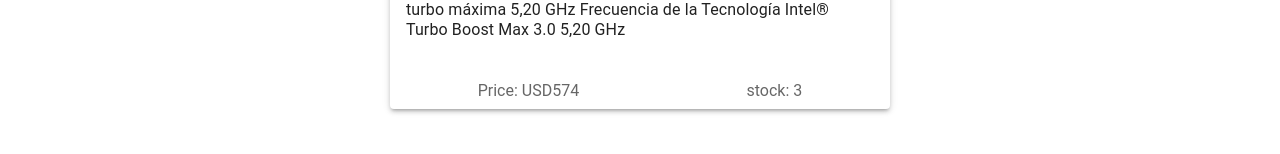
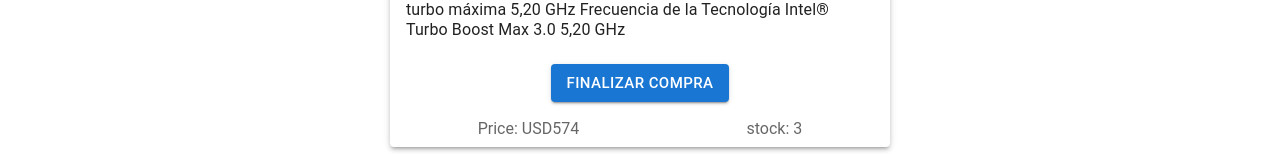
Before and after one commit to ThomasDocampo/TiendaPc, a React (Create React App) app: page /item/1 in a window 1280 px wide. Both pictures are taken after a click on the button "ADD TO CART". Shown: the part 331-485 px from the top of the page. Built offline with nearby package versions, Linux system fonts and the light colour scheme.

Commit message:
cartModeling

```diff
--- a/src/Components/CarComponent/Cart.jsx
+++ b/src/Components/CarComponent/Cart.jsx
@@ -19,7 +19,7 @@ export default function Cart() {
   if(addedProducts.length > 0){
     return (
         <Box sx={{display: "flex", justifyContent: "center" }}>
-      <List dense sx={{ maxWidth: 700,  bgcolor: 'background.paper', border: 1 }}>
+      <List dense sx={{ maxWidth: 700,  bgcolor: 'background.paper', boxShadow: 1 }}>
         {addedProducts.map((value) => {
           const labelId = `checkbox-list-secondary-label-${value}`;
           return (
@@ -28,7 +28,7 @@ export default function Cart() {
 
               disablePadding
             >
-                <ListItemAvatar>
+                <ListItemAvatar sx={{marginLeft: 1}}>
                   <Avatar
                    sx={{ width: 70, height: 70 }}
                     src={value.item.Image}
--- a/src/Components/NavBarComponents/ItemCount.jsx
+++ b/src/Components/NavBarComponents/ItemCount.jsx
@@ -6,7 +6,7 @@ import RemoveCircleOutlineIcon from '@mui/icons-material/RemoveCircleOutline';
 import Box from '@mui/material/Box';
 import { useState } from "react";
 import ShoppingCartIcon from '@mui/icons-material/ShoppingCart';
-
+import { Link } from "react-router-dom";
 const ItemCount = ({ stock, initial, setQuantity }) => {
 
     const [counter, setCounter] = useState(initial);
@@ -52,7 +52,13 @@ const ItemCount = ({ stock, initial, setQuantity }) => {
 
         );
       }else{
-        return(<></>);
+        return(<>
+         <Button  sx = {{maxWidth: 500, fontSize:15, marginRight: "auto", marginLeft: "auto"}}variant="contained"
+
+             >   <Link to={`/cart`} style={{ textDecoration: 'none', color: "white" }} >
+                FINALIZAR COMPRA</Link>
+                 </Button>
+        </>);
       }
     };
 
```
